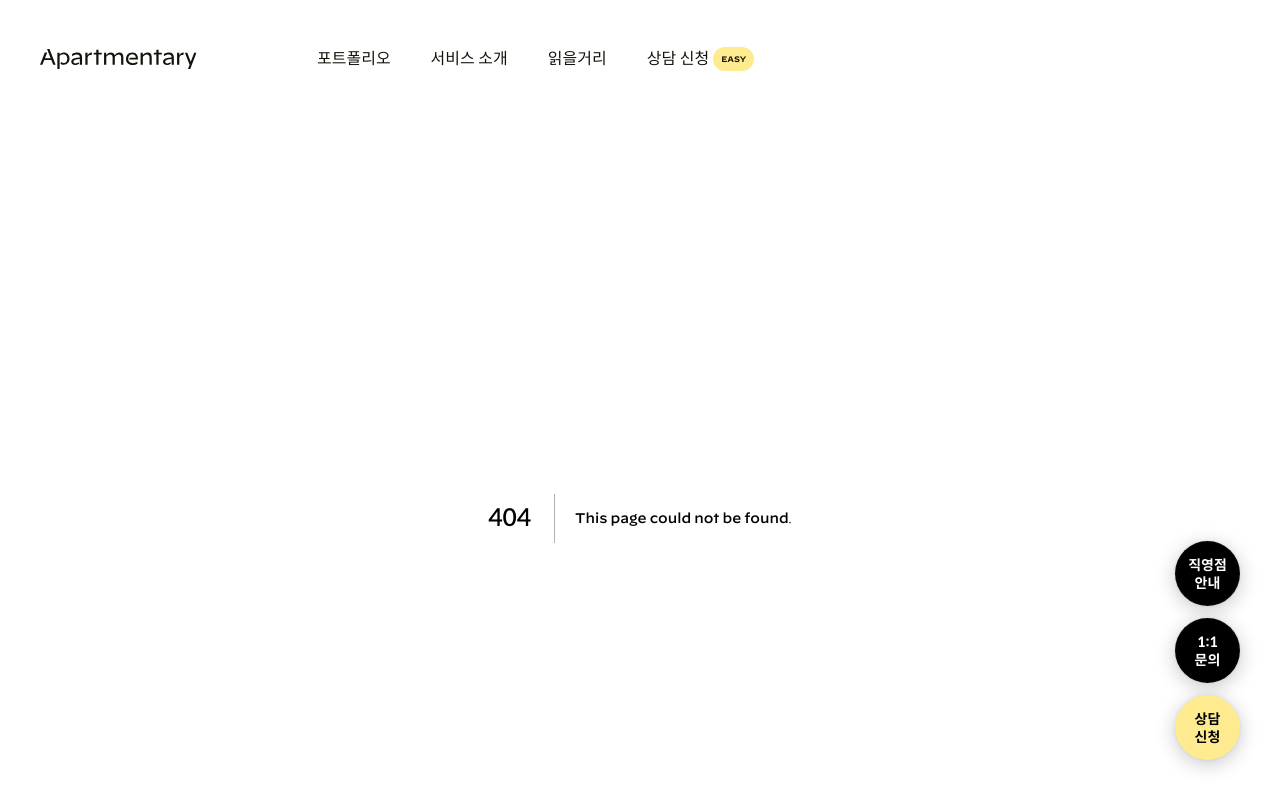
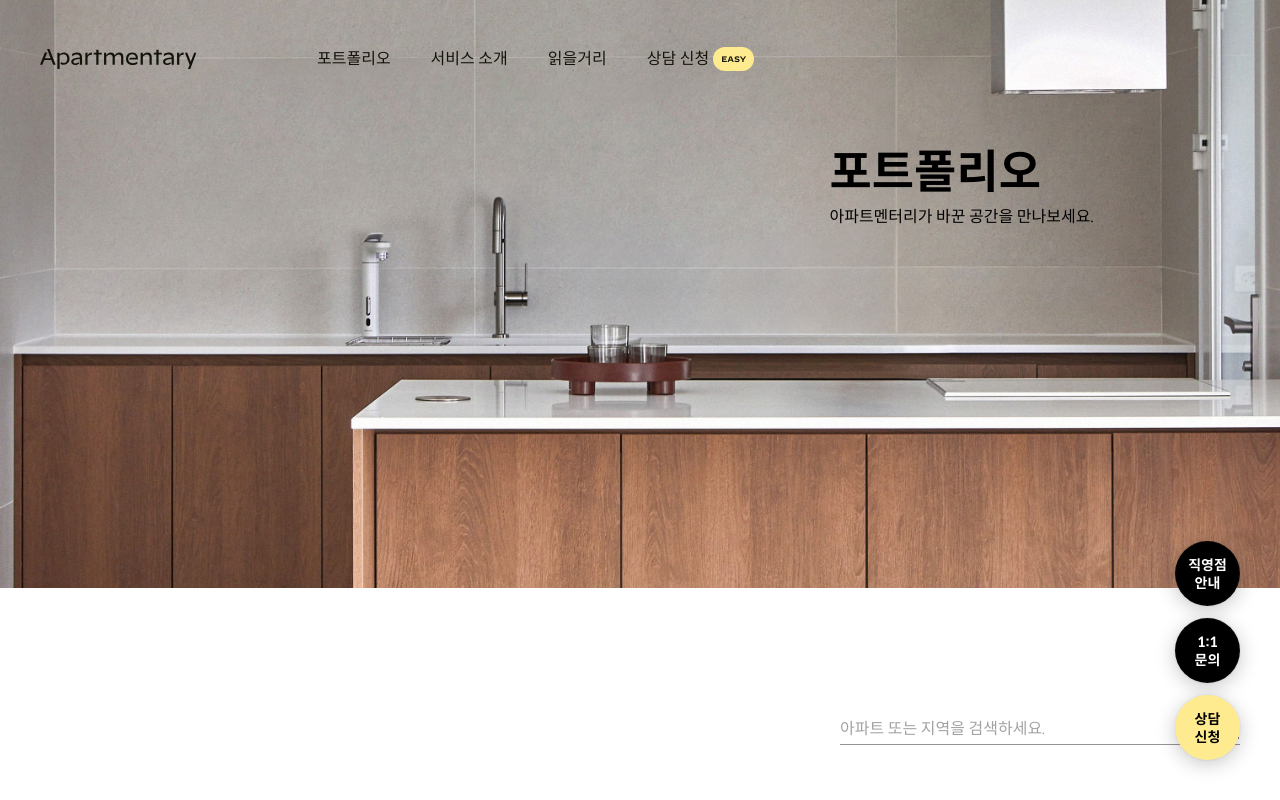
Before and after one commit to joyoungkyoung/web-site-2, a Next.js app: page /portfolio in a window 1280 px wide. Before the commit this address had no page. Shown: the top 800 px of the page. Built offline with nearby package versions, Linux system fonts and the light colour scheme.

Commit message:
chore : 포트폴리오 페이지 추가 (배너이미지, 검색창)

```diff
--- /dev/null
+++ b/components/@svg/SearchSvg.tsx
@@ -0,0 +1,12 @@
+import React from 'react';
+
+function SearchSvg() {
+  return (
+    <svg xmlns="http://www.w3.org/2000/svg" width="20" height="19" fill="none" viewBox="0 0 20 19">
+      <circle cx="8.241" cy="8.241" r="7.491" stroke="#000" strokeWidth="1.5"></circle>
+      <path stroke="#000" strokeWidth="1.5" d="M13.35 13.205L18.53 18.385"></path>
+    </svg>
+  );
+}
+
+export default SearchSvg;
--- a/components/@svg/index.ts
+++ b/components/@svg/index.ts
@@ -3,5 +3,6 @@ import LogoSvg from './LogoSvg';
 import SlidePrevSvg from './SlidePrevSvg';
 import SlideNextSvg from './SlideNextSvg';
 import ScrollTopSvg from './ScrollTopSvg';
+import SearchSvg from './SearchSvg';
 
-export { LogoSvg, ArrowRightSvg, SlidePrevSvg, SlideNextSvg, ScrollTopSvg };
+export { LogoSvg, ArrowRightSvg, SlidePrevSvg, SlideNextSvg, ScrollTopSvg, SearchSvg };
--- a/components/Header.tsx
+++ b/components/Header.tsx
@@ -2,6 +2,7 @@ import { media } from '@/styles/mixins';
 import { LogoSvg } from '@/svg';
 import styled from '@emotion/styled';
 import { Box, Button, IconButton, Typography } from '@mui/material';
+import Link from 'next/link';
 import { useEffect, useRef } from 'react';
 import { useWindowScroll } from 'react-use';
 
@@ -21,7 +22,9 @@ export default function Header() {
         <LogoSvg />
       </IconButton>
       <MenuItems>
-        <Button color="inherit">포트폴리오</Button>
+        <Button color="inherit">
+          <Link href="/portfolio">포트폴리오</Link>
+        </Button>
         <Button color="inherit">서비스 소개</Button>
         <Button color="inherit">읽을거리</Button>
         <Button color="inherit">
--- /dev/null
+++ b/pages/portfolio/index.tsx
@@ -0,0 +1,58 @@
+import { Heading, Wrapper } from '@/components';
+import { Box, Input, InputAdornment, TextField, Typography } from '@mui/material';
+import Image from 'next/image';
+import portfolioBanner from '@/images/portfolio-banner.jpg';
+import { SearchSvg } from '@/components/@svg';
+
+export default function Portfolio() {
+  return (
+    <Wrapper>
+      <Box
+        position={'relative'}
+        top={'-120px'}
+        sx={{
+          aspectRatio: '2.74 / 1',
+        }}
+      >
+        <Box position={'relative'}>
+          <Image
+            src={portfolioBanner}
+            alt="portfolio-banner"
+            style={{
+              width: '100%',
+              maxWidth: '100%',
+              maxHeight: '590px',
+              objectFit: 'cover',
+            }}
+          />
+          <Box position={'absolute'} top={'11.5vw'} left={'64.8%'} zIndex={1}>
+            <Heading t="h2">포트폴리오</Heading>
+            <Box height={'0.4vw'} />
+            <Typography>아파트멘터리가 바꾼 공간을 만나보세요.</Typography>
+          </Box>
+        </Box>
+      </Box>
+      <Box padding={'0 40px'} top={'-77.5px'}>
+        <Box display={'flex'} justifyContent={'flex-end'}>
+          <Input
+            color="black"
+            placeholder="아파트 또는 지역을 검색하세요."
+            endAdornment={
+              <InputAdornment position="end">
+                <SearchSvg />
+              </InputAdornment>
+            }
+            sx={{
+              minWidth: '400px',
+              ':hover': {
+                ':before': {
+                  borderBottom: '1px solid rgba(0,0,0,0.87) !important',
+                },
+              },
+            }}
+          />
+        </Box>
+      </Box>
+    </Wrapper>
+  );
+}
--- a/styles/theme.tsx
+++ b/styles/theme.tsx
@@ -4,6 +4,9 @@ export const theme = createTheme({
   palette: {
     primary: {
       main: '#feeb8f',
+    },
+    black: {
+      main: '#000000',
     },
   },
   typography: {
--- /dev/null
+++ b/theme.d.ts
@@ -0,0 +1,17 @@
+import { Theme, ThemeOptions } from '@mui/material';
+
+declare module '@mui/material/styles' {
+  interface Palette {
+    black: Palette['primary'];
+  }
+  interface PaletteOptions {
+    black: PaletteOptions['palette'];
+  }
+  export function createTheme(options: ThemeOptions): Theme;
+}
+
+declare module '@mui/material' {
+  interface InputBasePropsColorOverrides {
+    black: true;
+  }
+}
```
Also changed, not shown: public/images/portfolio-banner.jpg (added).
